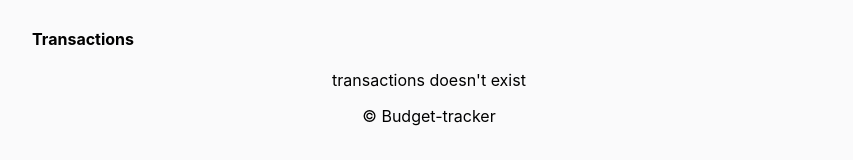
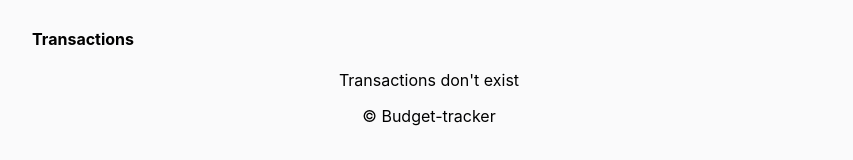
Before and after one commit to HuzataKaterina/Budget-app, a React (Create React App) app: page / in a window 1280 px wide. Shown: the part 395-555 px from the top of the page, without its empty margins (211-1064 px from the left). Built offline with nearby package versions, Linux system fonts and the light colour scheme.

Commit message:
deleteTransaction added to ListOfTransactions

```diff
--- a/src/shared/ListOfTransactions.js
+++ b/src/shared/ListOfTransactions.js
@@ -2,7 +2,6 @@ import React from "react";
 import styled from "styled-components";
 import { TiDelete } from "react-icons/ti";
 import { TbPigMoney } from "react-icons/tb";
-import { RiSafeFill } from "react-icons/ri";
 import { FaArrowRightLong } from "react-icons/fa6";
 import { FaArrowLeftLong } from "react-icons/fa6";
 import useStore from "../app/storeBudget";
@@ -69,15 +68,16 @@ const H4 = styled.h4`
   padding: 0 1%;
 `;
 const ListOfTransactions = () => {
-  const transactions = useStore((state) => state.transactions);
+  const { transactions, deleteTransaction } = useStore();
+
   console.log(transactions);
   return (
     <Wrapper>
       <H4>Transactions</H4>
-      {transactions.length == 0 && <div>transactions doesn't exist</div>}
+      {transactions.length == 0 && <div>Transactions don't exist</div>}
       <Ul>
         {transactions.map((transaction) => (
-          <Li key={transaction.id}>
+          <Li key={transaction.id} id={transaction.id}>
             <DivIcon>
               {transaction.group === "Expenses" && (
                 <FaArrowLeftLong color="#ef6d6d" />
@@ -96,8 +96,8 @@ const ListOfTransactions = () => {
             </Div>
             <Span>{transaction.sum}</Span>
             <DivDel>
-              <Button>
-                <TiDelete color="grey"/>
+              <Button onClick={()=> deleteTransaction(transaction.id)}>
+                <TiDelete color="grey" />
               </Button>
             </DivDel>
           </Li>
```
